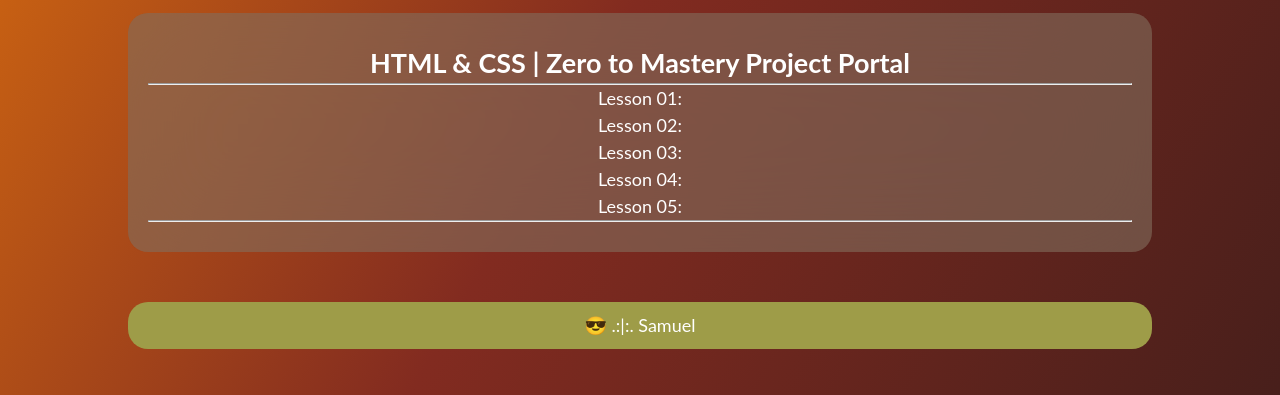
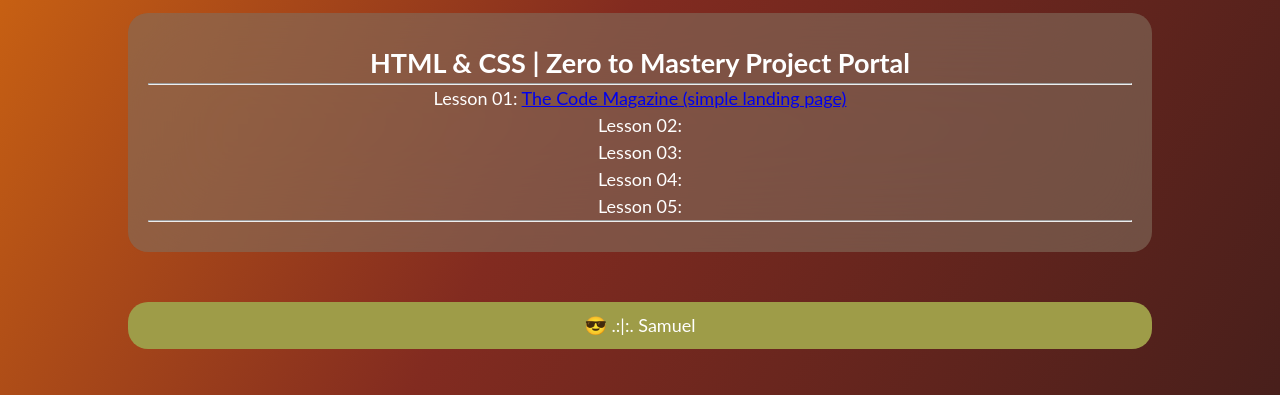
Before and after one commit to Koigor97/html_css, a plain HTML site: page index.html in a window 1280 px wide. Shown: the part 405-800 px from the top of the page. Drawn offline with Linux system fonts and the light colour scheme.

Commit message:
Add link to Code Magazine.

```diff
--- a/index.html
+++ b/index.html
@@ -26,8 +26,8 @@
             <ul class="links">
                 <li class="weeks week2">
                     Lesson 01:
-                    <a href="#" target="_blank" rel="">
-
+                    <a href="https://koigor97.github.io/html_css/the_code_magazine/" target="_blank" rel="">
+                        The Code Magazine (simple landing page)
                     </a>
                 </li>
                 <li class="weeks week2">
```
